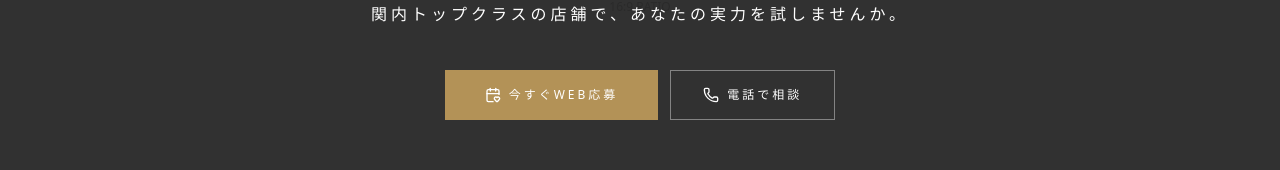
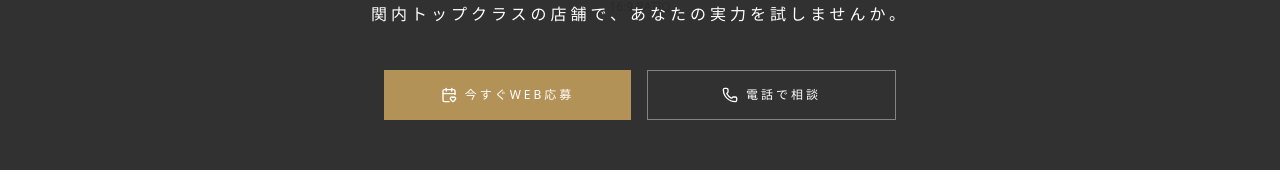
Before and after one commit to SocialBoost1201/Animo, a Next.js app: page /recruit/staff in a window 1280 px wide. Shown: the part 414-584 px from the top of the page. Built offline with nearby package versions, Linux system fonts and the light colour scheme; no server answers.

Commit message:
update: スタッフ求人の勤務時間（18:00->19:00）修正およびHeroボタンの幅均一化

```diff
--- a/app/(public)/recruit/staff/page.tsx
+++ b/app/(public)/recruit/staff/page.tsx
@@ -84,7 +84,7 @@ const POSITIONS = {
       { label: '仕事内容', value: '店長候補・マネージャー(正社員)\nホールスタッフ(正社員/アルバイト)', subColumn: { label: 'エリア', value: '関内' } },
       { label: '給与', value: '【正社員】月給 25万円〜35万円以上\n【アルバイト】1,400円〜（研修期間あり）\n■昇給・昇格随時\n■深夜手当あり\n■大入賞・各種歩合あり' },
       { label: '応募条件', value: '18歳以上（高校生不可）\n【学歴・職歴・業界経験一切不問！】\n■ナイトワーク未経験の方も歓迎します。\n■異業種からの転職者も多数活躍中！\n■接客やマネジメントに興味がある方歓迎。' },
-      { label: '勤務時間', value: '18:00〜LAST\n（実働8時間 / アルバイトは週1・3h〜）' },
+      { label: '勤務時間', value: '19:00〜LAST\n（実働8時間 / アルバイトは週1・3h〜）' },
     ] as RecruitTableData[],
     tableTags: [
       { label: '未経験者歓迎', active: true },
@@ -226,12 +226,12 @@ export default function StaffRecruitPage() {
             <p className="text-white font-serif luxury-tracking text-sm md:text-base leading-loose max-w-xl mx-auto mb-10">
               {data.hero}
             </p>
-            <div className="flex flex-col sm:flex-row gap-3 justify-center">
-              <a href="#form" className="inline-flex items-center justify-center gap-2 px-10 py-4 bg-gold text-white font-serif luxury-tracking text-xs uppercase hover:bg-white hover:text-foreground transition-all duration-300">
+            <div className="flex flex-col sm:flex-row gap-4 justify-center max-w-lg mx-auto">
+              <a href="#form" className="flex-1 inline-flex items-center justify-center gap-2 px-6 py-4 bg-gold text-white font-serif luxury-tracking text-xs uppercase hover:bg-white hover:text-foreground transition-all duration-300">
                 <CalendarHeart className="w-4 h-4" />
                 今すぐWEB応募
               </a>
-              <a href="tel:045-263-6961" className="inline-flex items-center justify-center gap-2 px-8 py-4 border border-white/40 text-white font-serif luxury-tracking text-xs uppercase hover:bg-white/10 transition-colors">
+              <a href="tel:045-263-6961" className="flex-1 inline-flex items-center justify-center gap-2 px-6 py-4 border border-white/40 text-white font-serif luxury-tracking text-xs uppercase hover:bg-white/10 transition-colors">
                 <Phone className="w-4 h-4" />
                 電話で相談
               </a>
```
